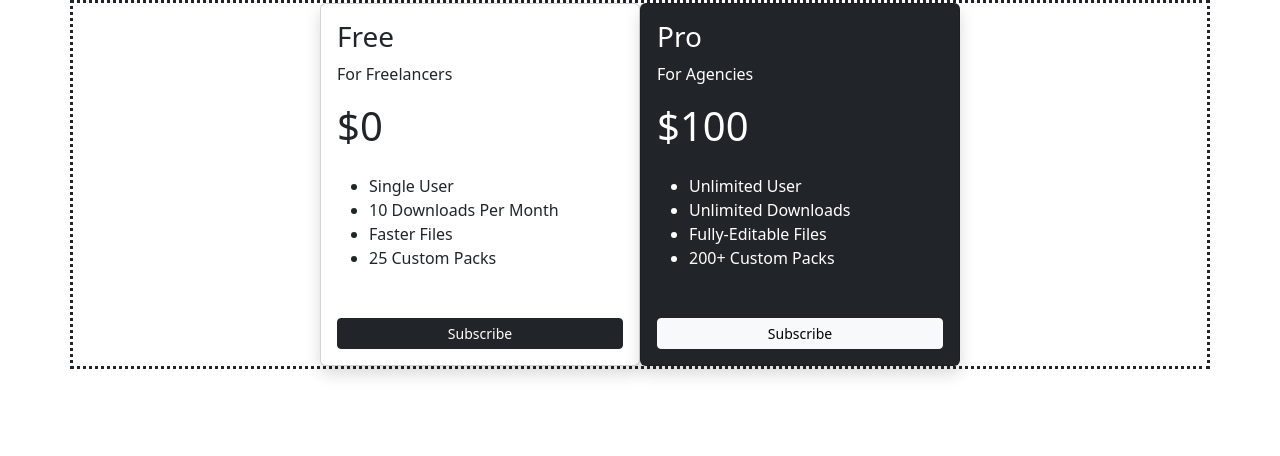
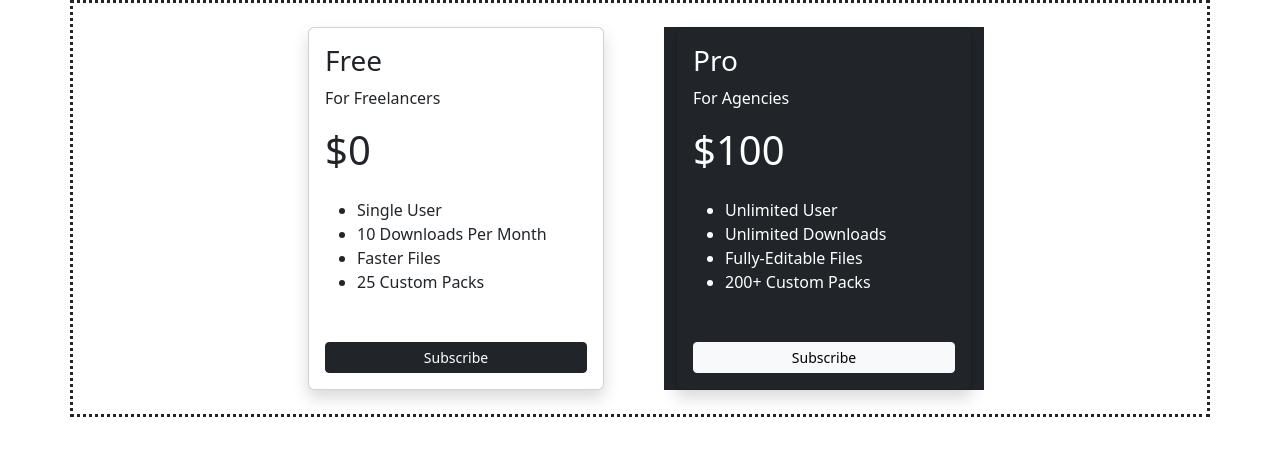
Before and after one commit to ChrisMuteb/pricing-cards, a plain HTML site: page index.html in a window 1280 px wide. Drawn offline with Linux system fonts and the light colour scheme.

Commit message:
grid system

```diff
--- a/index.html
+++ b/index.html
@@ -8,8 +8,8 @@
 </head>
 <body>
     <div class="container" style="border-style: dotted;">
-        <div class="d-flex justify-content-center">
-            <div class="col-sm-6" style="max-width: 20rem;">
+        <div class="row justify-content-center">
+            <div class="col-12 col-md-6 m-4" style="max-width: 20rem;">
                 <div class="card shadow">
                     <div class="card-body">
                         <h3 class="card-title">Free</h3>
@@ -29,7 +29,8 @@
                     </div>
                 </div>
             </div>
-            <div class="col-sm-6" style="max-width: 20rem;">
+
+            <div class="text-bg-dark col-12 col-md-6 m-4" style="max-width: 20rem;">
                 <div class="card text-bg-dark shadow">
                     <div class="card-body">
                         <div>
@@ -52,8 +53,6 @@
                     </div>
                 </div>
             </div>
-
-
         </div>
 
     </div>
```
Lines whose indentation alone changed are shown as unchanged.
